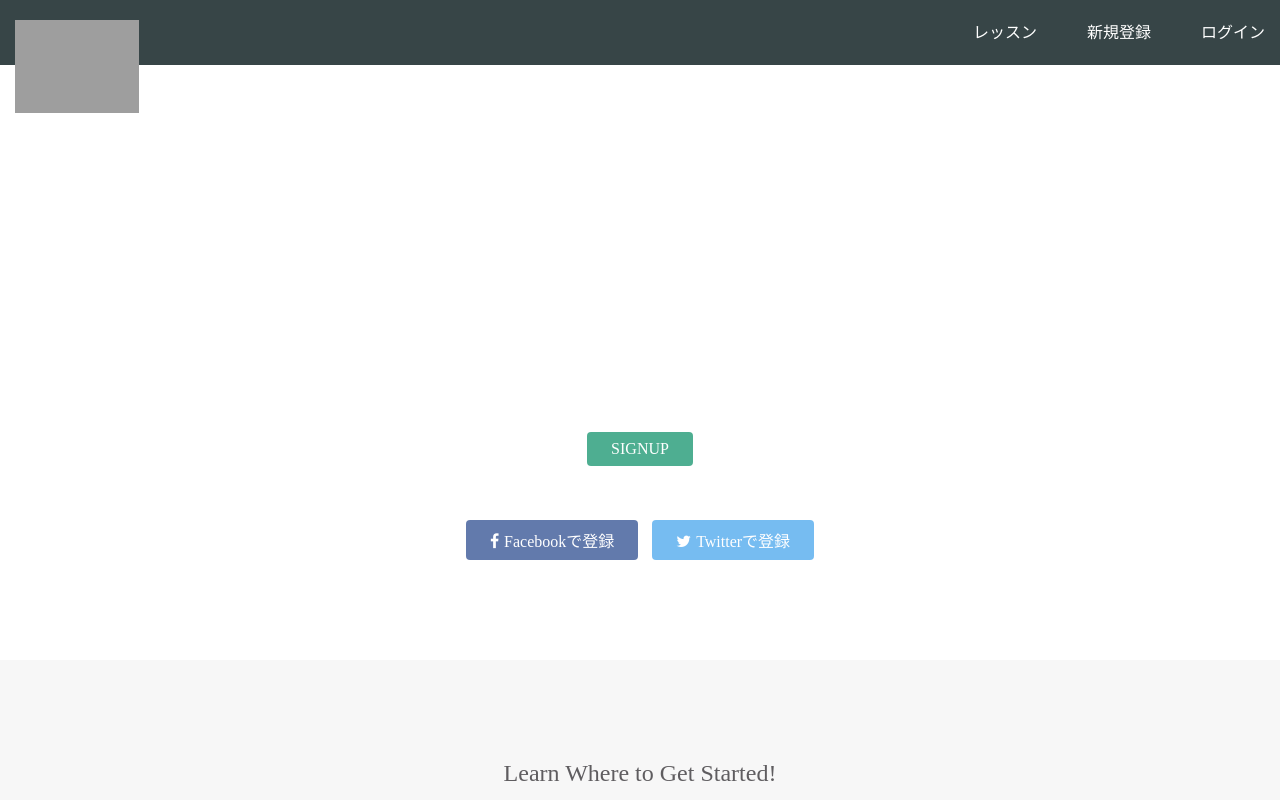
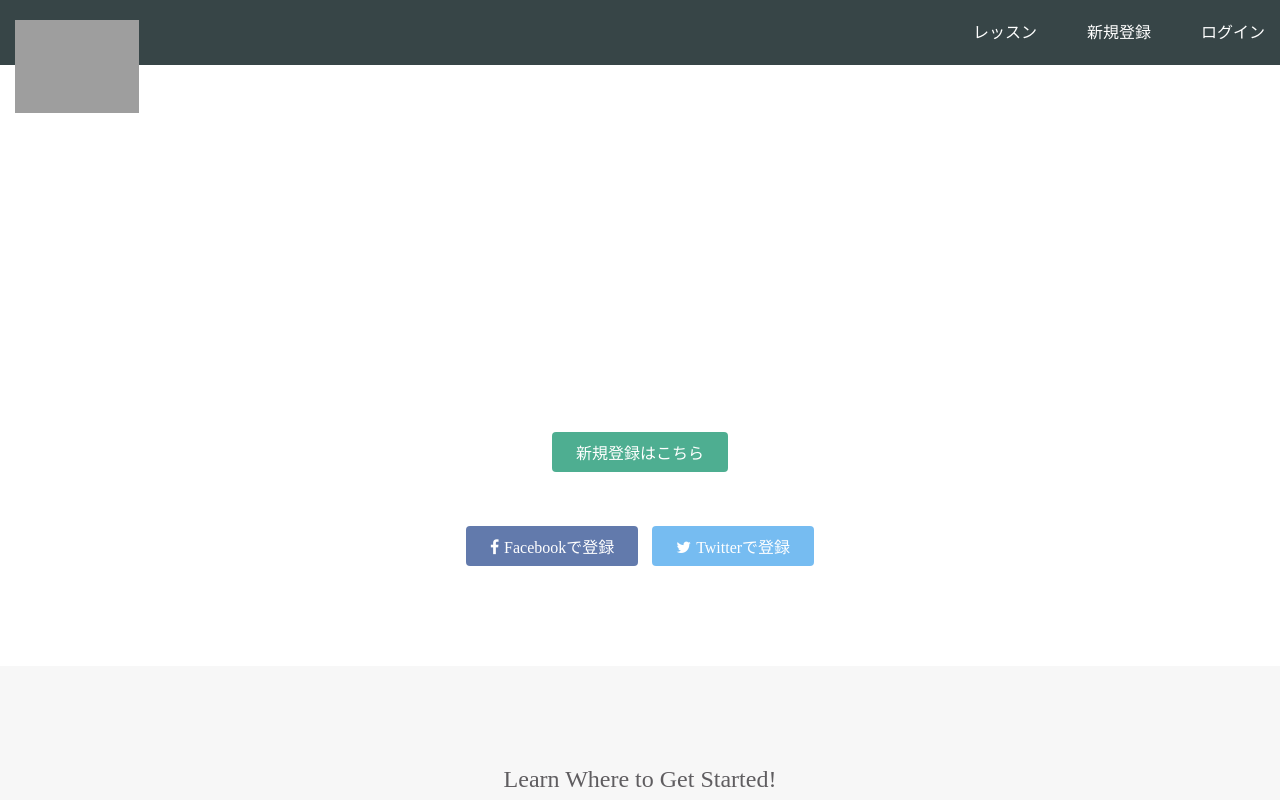
Before and after one commit to 4649yossy/4649yossy.github.io, a plain HTML site: page index.html in a window 1280 px wide. Shown: the top 800 px of the page. Drawn offline with Linux system fonts and the light colour scheme; grey boxes are pictures that could not be loaded.

Commit message:
Update index.html

```diff
--- a/index.html
+++ b/index.html
@@ -26,7 +26,7 @@
       <h1>LEARN TO CODE.<br>LEARN TO BE CREATIVE.</h1>
       <p>Progateはオンラインプログラミング学習サービスです。<br>初心者にもやさしいスライドとレッスンで、ウェブサービスを作りながらプログラミングを学んでいきましょう。</p>
       <div class="btn-wrapper">
-        <a href="#" class="btn signup">SIGNUP</a>
+        <a href="#" class="btn signup">新規登録はこちら</a>
         <p>or</p>
         <a href="#" class="btn facebook"><span class="fa fa-facebook"></span>Facebookで登録</a>
         <a href="#" class="btn twitter"><span class="fa fa-twitter"></span>Twitterで登録</a>
```
